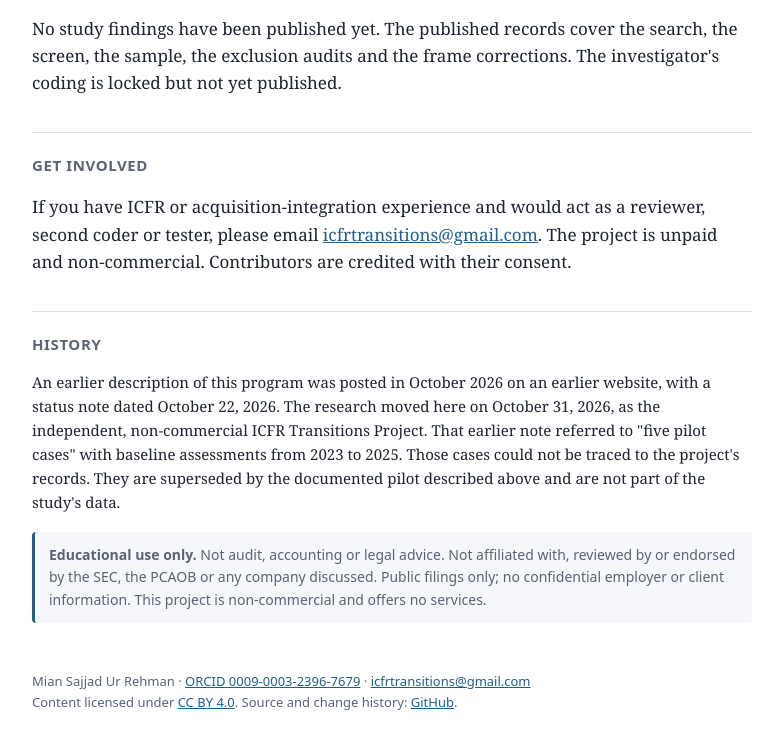
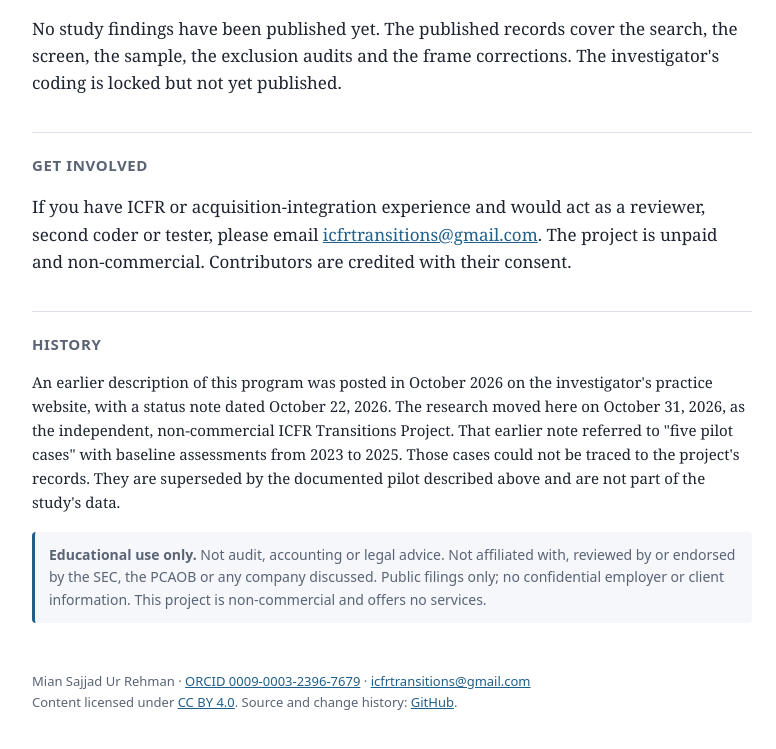
Before and after one commit to icfrtransitions/icfrtransitions.github.io, a plain HTML site: page research.html in a window 1280 px wide. Shown: the part 1742-2491 px from the top of the page, without its empty margins (248-1024 px from the left). Drawn offline with Linux system fonts and the light colour scheme.

Commit message:
History: restore original wording (matches OSF registration)

```diff
--- a/research.html
+++ b/research.html
@@ -68,7 +68,7 @@
 <p>If you have ICFR or acquisition-integration experience and would act as a reviewer, second coder or tester, please email <a href="mailto:icfrtransitions@gmail.com">icfrtransitions@gmail.com</a>. The project is unpaid and non-commercial. Contributors are credited with their consent.</p>
 
 <h2>History</h2>
-<p class="hist">An earlier description of this program was posted in October 2026 on an earlier website, with a status note dated October 22, 2026. The research moved here on October 31, 2026, as the independent, non-commercial ICFR Transitions Project. That earlier note referred to "five pilot cases" with baseline assessments from 2023 to 2025. Those cases could not be traced to the project's records. They are superseded by the documented pilot described above and are not part of the study's data.</p>
+<p class="hist">An earlier description of this program was posted in October 2026 on the investigator's practice website, with a status note dated October 22, 2026. The research moved here on October 31, 2026, as the independent, non-commercial ICFR Transitions Project. That earlier note referred to "five pilot cases" with baseline assessments from 2023 to 2025. Those cases could not be traced to the project's records. They are superseded by the documented pilot described above and are not part of the study's data.</p>
 <div class="note"><strong>Educational use only.</strong> Not audit, accounting or legal advice. Not affiliated with, reviewed by or endorsed by the SEC, the PCAOB or any company discussed. Public filings only; no confidential employer or client information. This project is non-commercial and offers no services.</div>
 <footer>Mian Sajjad Ur Rehman &middot; <a href="https://orcid.org/0009-0003-2396-7679">ORCID 0009-0003-2396-7679</a> &middot; <a href="mailto:icfrtransitions@gmail.com">icfrtransitions@gmail.com</a><br>Content licensed under <a href="https://creativecommons.org/licenses/by/4.0/">CC BY 4.0</a>. Source and change history: <a href="https://github.com/icfrtransitions/icfrtransitions.github.io">GitHub</a>.</footer>
 </main>
```
